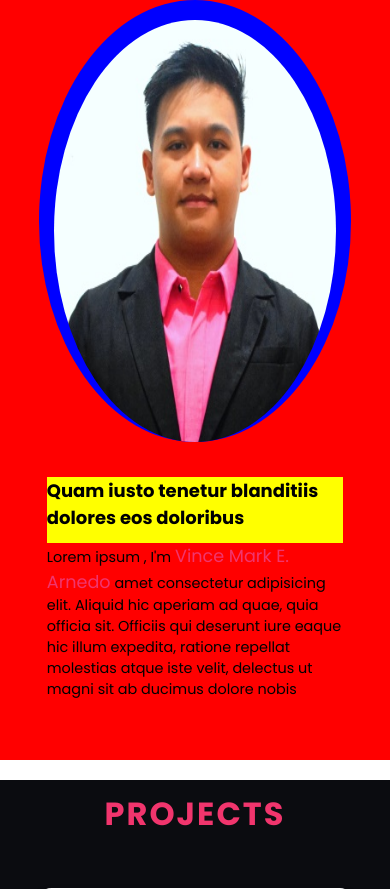
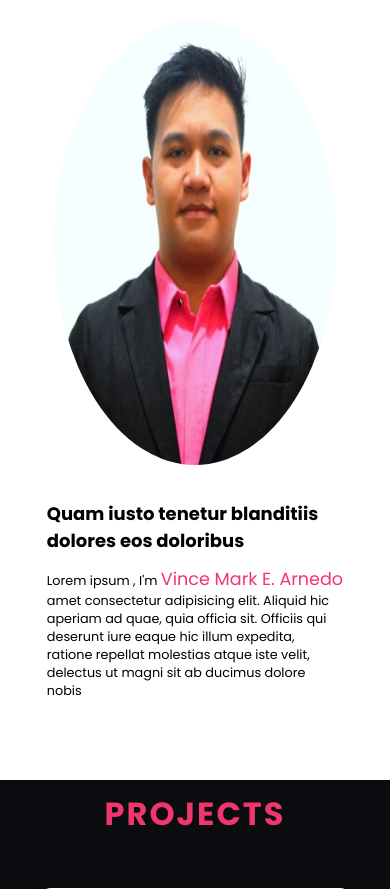
Before and after one commit to VinceMarkArnedo/VinceMarkArnedo.github.io, a PHP site: page / in a window 390 px wide. Shown: the part 51-940 px from the top of the page. Run offline with PHP 8.4, Linux system fonts and the light colour scheme.

Commit message:
Update style.css

```diff
--- a/css/style.css
+++ b/css/style.css
@@ -64,7 +64,7 @@ html{
     /* padding-left: 50px;
     padding-right: 50px; */
 
-    background-color: red;
+    /* background-color: red; */
 }
 
 
@@ -76,7 +76,7 @@ html{
     padding-right: 100px;
     /* background-image: url('hahaha.jpg');
     background-size: 100% 100%; */
-    background-color: blue;
+    /* background-color: blue; */
     border-radius: 50%;
 }
 
@@ -156,13 +156,13 @@ html{
     }
 
     .introduction h1{
-        background-color: yellow;
+        /* background-color: yellow; */
         font-size: 1.1rem;
     }
 
     .introduction p {
       /* background-color: red; */
-      font-size: 0.9rem;
+      font-size: 0.8rem;
       padding-left: 0;
       padding-right: 0;
     }
```
